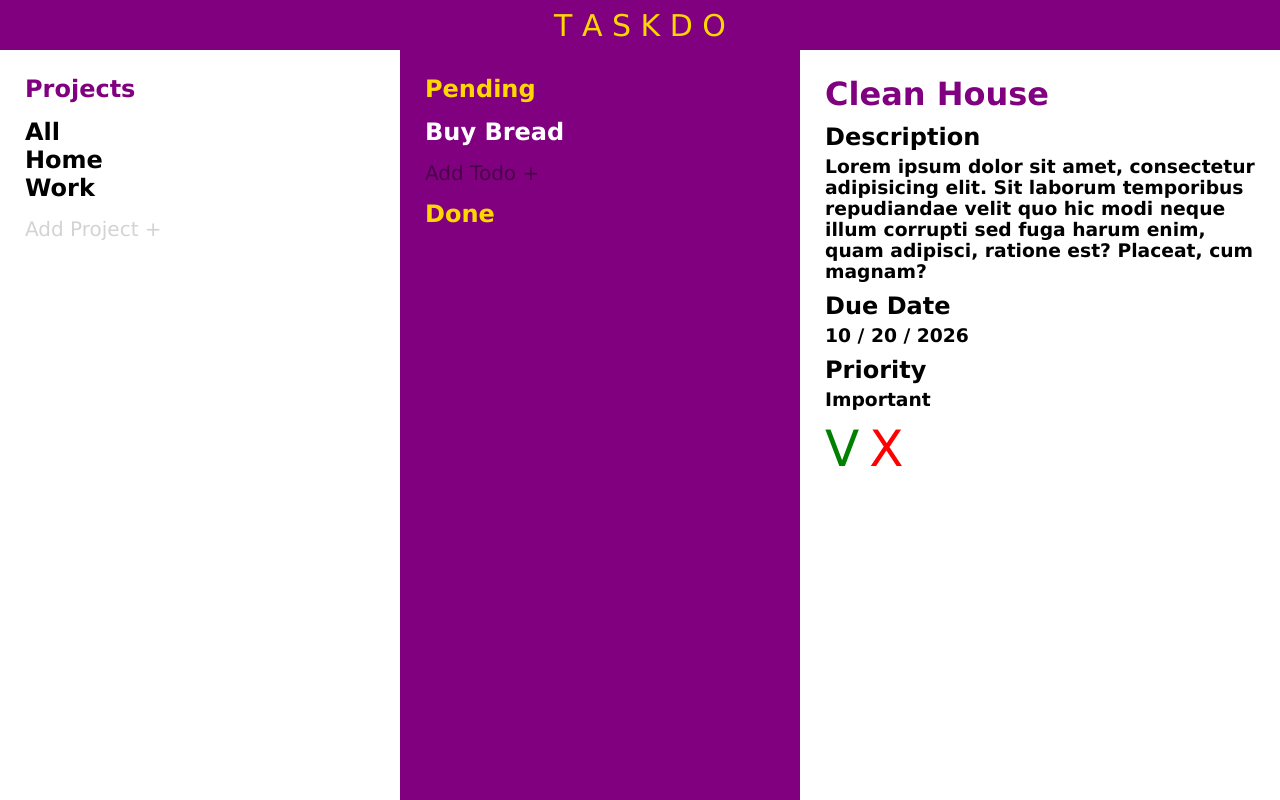
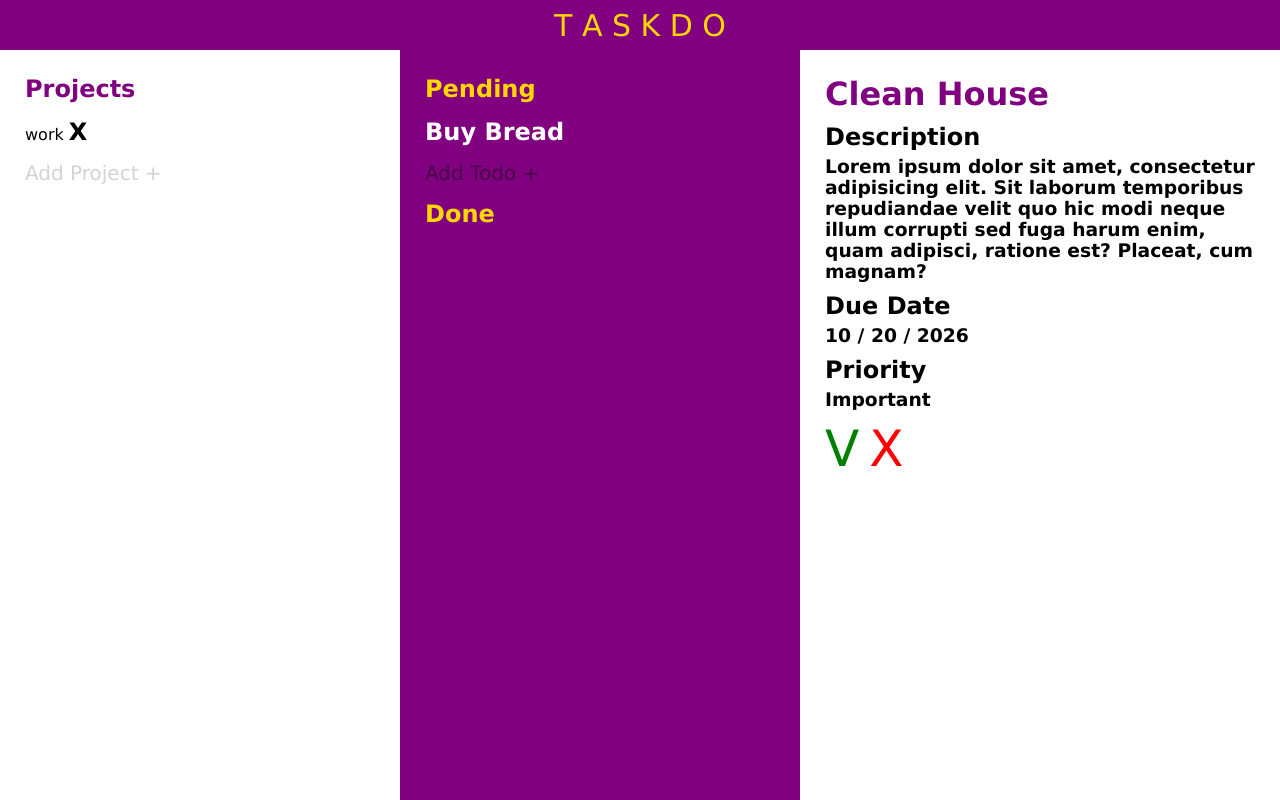
Before and after one commit to fnafelipe/odin-todolist, a website built with webpack: page src/template.html in a window 1280 px wide. Built offline with nearby package versions, Linux system fonts and the light colour scheme.

Commit message:
feat: add removing projects button

```diff
--- a/src/template.html
+++ b/src/template.html
@@ -12,9 +12,10 @@
       <nav class="projects-section">
         <h1>Projects</h1>
         <div class="projects">
-          <button>All</button>
-          <button>Home</button>
-          <button>Work</button>
+          <div class="project">
+            work
+            <button id="removeproject-btn">X</button>
+          </div>
         </div>
         <button id="addproject-btn">Add Project +</button>
       </nav>
```
